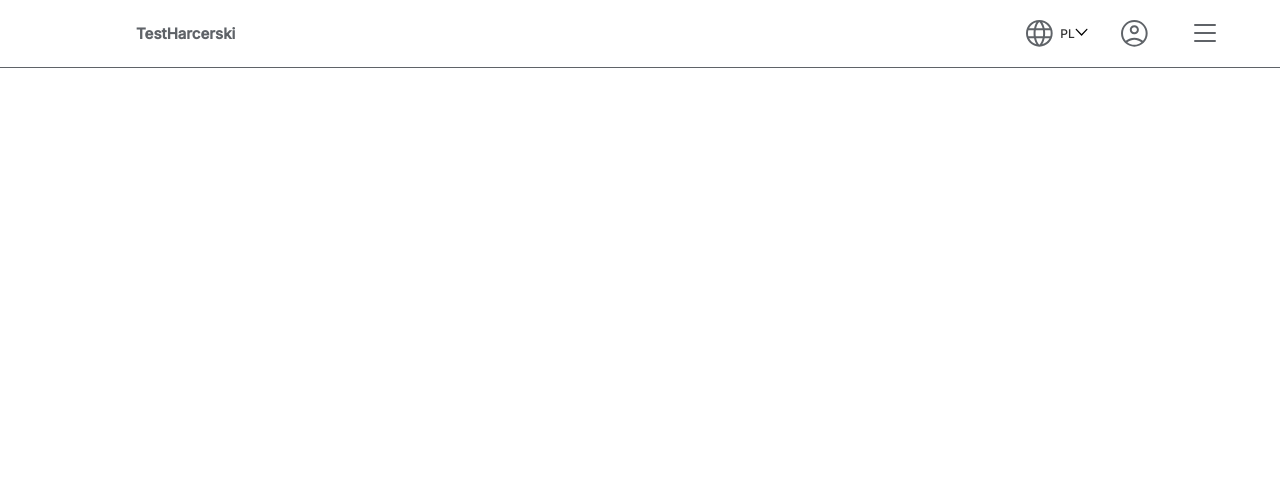
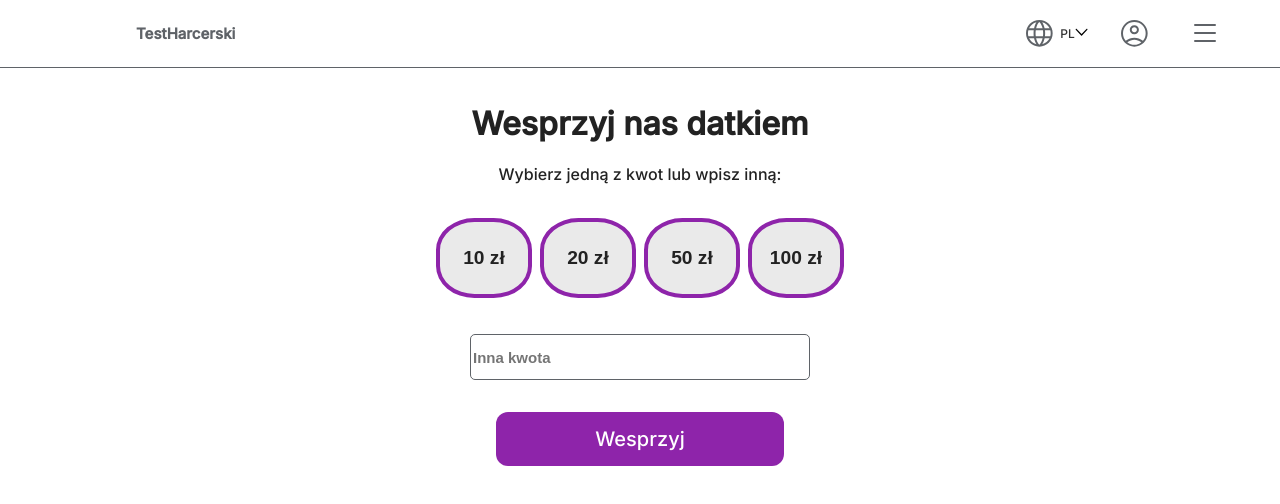
Before and after one commit to gaudnik/test_harcerski, a React (Create React App) app: page /wesprzyjnas in a window 1280 px wide. Before the commit this address had no page. Shown: the top 504 px of the page. Built offline with nearby package versions, Linux system fonts and the light colour scheme.

Commit message:
donation

```diff
--- a/src/App.js
+++ b/src/App.js
@@ -10,6 +10,7 @@ import StepThree from './Components/StepThree';
 import TestRules from './Components/TestRules';
 import Rodo from './Components/RODO';
 import HowItWorks from './Components/HowItWorks';
+import DonationComponent from './Components/DonationComponent';
 
 function App() {
   return (
@@ -26,6 +27,7 @@ function App() {
         <Route path="/zasady" element={<TestRules/>}/>
         <Route path="/rodo" element={<Rodo/>}/>
         <Route path="/jaktodziala" element={<HowItWorks/>}/>
+        <Route path="/wesprzyjnas" element={<DonationComponent/>}/>
       </Routes>
     </div>
   </Router>  );
--- /dev/null
+++ b/src/Components/DonationComponent.js
@@ -0,0 +1,47 @@
+import React, { useState } from 'react';
+import { ReactComponent as WarningIcon } from '../Images/warning_icon.svg';
+
+const DonationComponent = () => {
+  const [donationAmount, setDonationAmount] = useState('');
+  const [error, setError] = useState('');
+
+  const handleAmountChange = (event) => {
+    setDonationAmount(event.target.value);
+    setError('');
+  };
+
+  const handleDonation = () => {
+    if (donationAmount === '') {
+      setError(
+      <div>
+        <WarningIcon/>
+        <span>Musisz wybrać lub wpisać kwotę.</span>
+      </div>
+      );
+      return;
+    }
+
+    // Tutaj możesz umieścić kod obsługujący przekazanie datku, np. wysłanie żądania do serwera
+    console.log(`Przekazano datek w wysokości: ${donationAmount} zł`);
+  };
+
+  return (
+    <div className='donation'>
+      <h2 className='donation__header'>Wesprzyj nas datkiem</h2>
+      <p className='donation__text'>Wybierz jedną z kwot lub wpisz inną:</p>
+      <div className='donation__amounts'>
+        <button className='donation__amount'onClick={() => setDonationAmount('10')}>10 zł</button>
+        <button className='donation__amount' onClick={() => setDonationAmount('20')}>20 zł</button>
+        <button className='donation__amount' onClick={() => setDonationAmount('50')}>50 zł</button>
+        <button className='donation__amount' onClick={() => setDonationAmount('100')}>100 zł</button>
+      </div>
+      <div className='donation__input-btn-box'>
+        <input className='donation__input' type="number" placeholder="Inna kwota" value={donationAmount} onChange={handleAmountChange} />
+        {error && <p style={{ color: 'red', marginBottom:'1rem' }}>{error}</p>}
+        <button className='btn donation__btn' onClick={handleDonation}>Wesprzyj</button>
+      </div>
+    </div>
+  );
+};
+
+export default DonationComponent;
--- /dev/null
+++ b/src/Styles/Sections/_donation.scss
@@ -0,0 +1,54 @@
+.donation{
+    margin: 2rem;
+    text-align: center;
+
+    &__header {
+        @include test-header;
+        font-size: 2rem;
+        line-height: 3rem;
+    }
+    &__text {
+        font-size: 1rem;
+        font-weight: 500;
+        margin-bottom: 2rem;
+    }
+    &__amounts{
+        margin-bottom: 2rem;
+    }
+    &__amount {
+        margin: 0.25rem;
+        width: 4rem;
+        height: 3rem;
+        font-weight: 600;
+        border-radius: 40%;
+        background-color: $color_light_gray;
+        border: 4px solid $primary-color;
+        @include notebook{
+            width: 6rem;
+            height: 5rem;
+            font-size: 1.2rem;
+            font-weight: 600;
+        }
+    }
+    &__input{
+        @include inputs;
+        margin-top: 0;
+        margin-bottom: 2rem;
+        @include notebook{
+            width: 21.25rem;
+            height: 2.875rem;
+          }
+    }
+    &__btn {
+        width: 18rem;
+    }
+    &__input-btn-box{
+        @include notebook{
+        margin: 0 auto;
+        width: 21.25rem;
+        }
+    }
+    &__error{
+        margin: 2rem;
+    }
+}
--- a/src/Styles/Sections/_home.scss
+++ b/src/Styles/Sections/_home.scss
@@ -58,7 +58,6 @@
     @include btn-settings;
     position: absolute;
     z-index: 2;
-    height: 5rem;
     top: 592px;
     width: 320px;
     height: 65px;
--- a/src/Styles/index.scss
+++ b/src/Styles/index.scss
@@ -18,3 +18,4 @@
 @import "./Sections/testrules";
 @import "./Sections/rodo";
 @import "./Sections/howitworks";
+@import "./Sections/donation";
```
